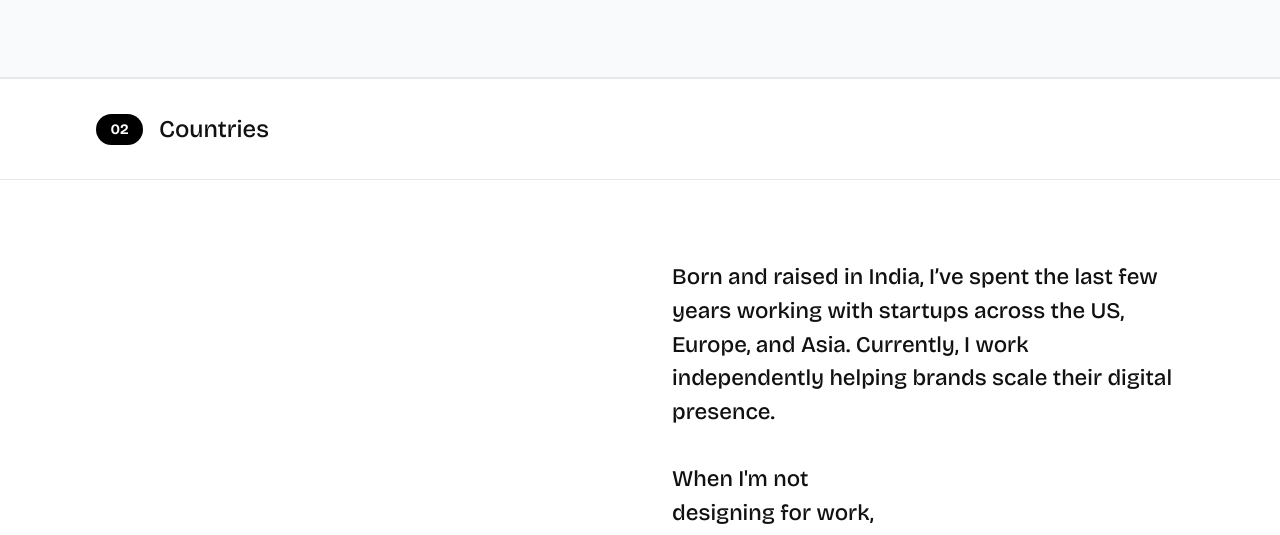
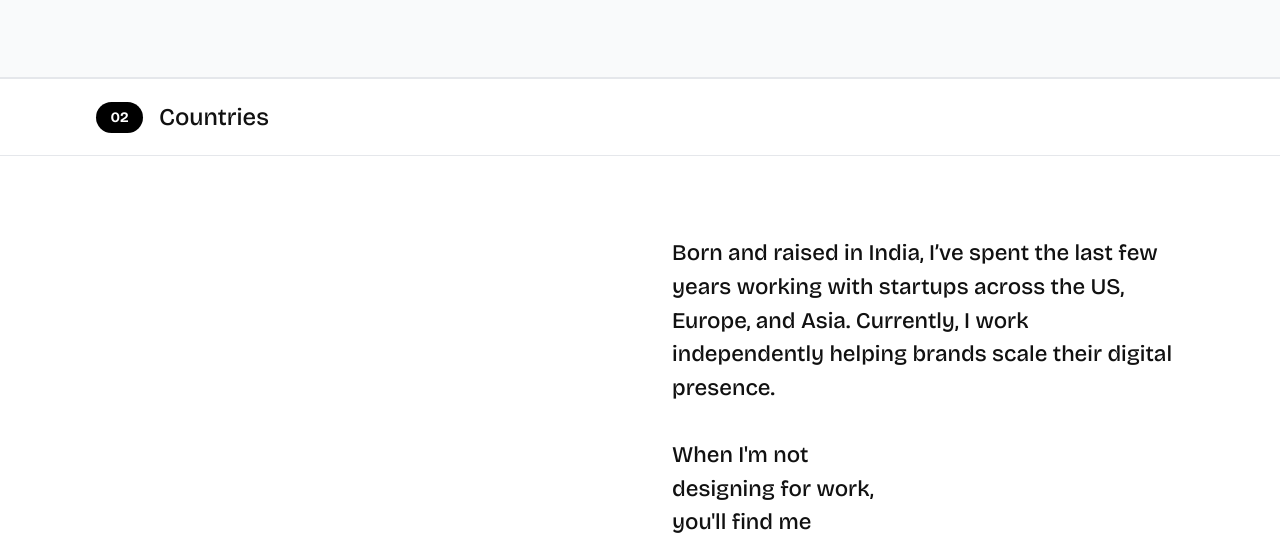
Before and after one commit to theashishten/my-website, a plain HTML site: page index.html in a window 1280 px wide. Shown: the part 3268-3803 px from the top of the page. Drawn offline with nearby package versions, Linux system fonts and the light colour scheme.

Commit message:
Modify sticky header styles for improved layout
Adjusted sticky header positioning and opacity for better visibility on various screen sizes.

```diff
--- a/style.css
+++ b/style.css
@@ -688,23 +688,24 @@ button {
 /* --- STICKY METRICS HEADERS --- */
 .sticky-section-header {
   position: sticky;
-  top: var(--header-height);
+  /* 1. Changed top to be 1px lower than header height */
+  top: calc(var(--header-height) + 1px);
   z-index: 50;
-  background: rgba(255, 255, 255, 0.95);
+  /* 2. Increased opacity */
+  background: rgba(255, 255, 255, 0.98);
   border-top: 1px solid var(--border-color);
   border-bottom: 1px solid var(--border-color);
   padding: 1rem 1.5rem;
   margin-top: -1px;
 }
 
-@media (min-width: 768px) {
+@media (min-width: 768px) { .sticky-section-header { padding: 1.25rem 4rem; } }
+@media (min-width: 1024px) { .sticky-section-header { padding: 1.25rem 6rem; } }
+
+/* 3. NEW MOBILE RULE: Pushes sticky header down further on mobile to be safe */
+@media (max-width: 768px) {
   .sticky-section-header {
-    padding: 1.25rem 4rem;
-  }
-}
-@media (min-width: 1024px) {
-  .sticky-section-header {
-    padding: 2rem 6rem;
+      top: 85px;
   }
 }
 
```
